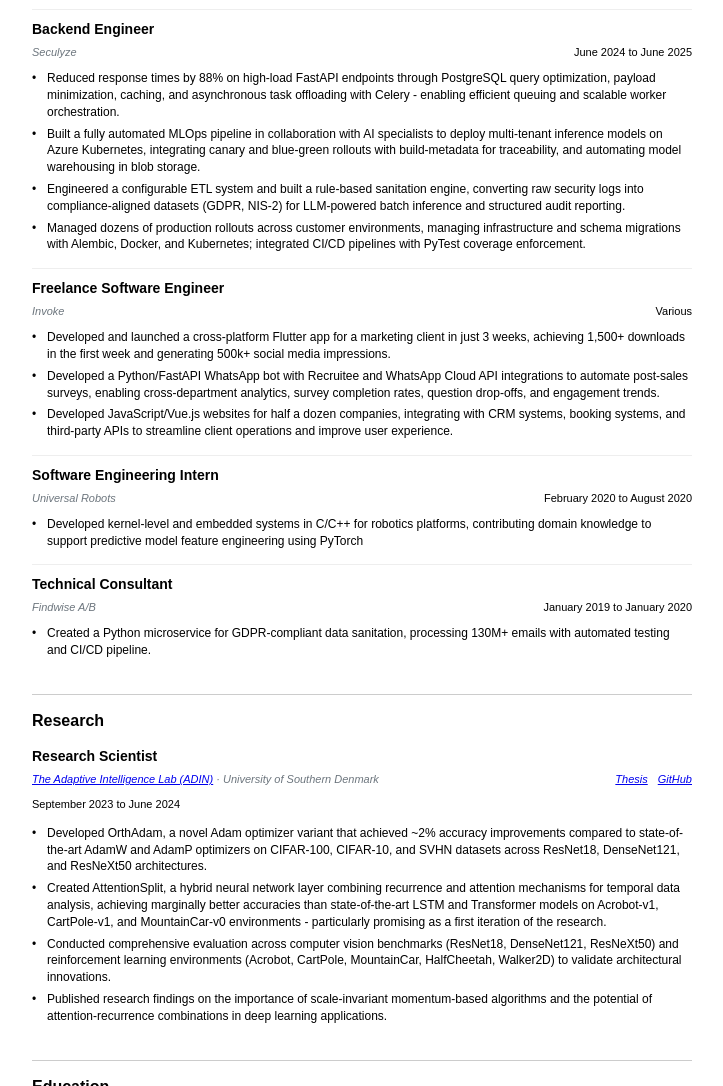
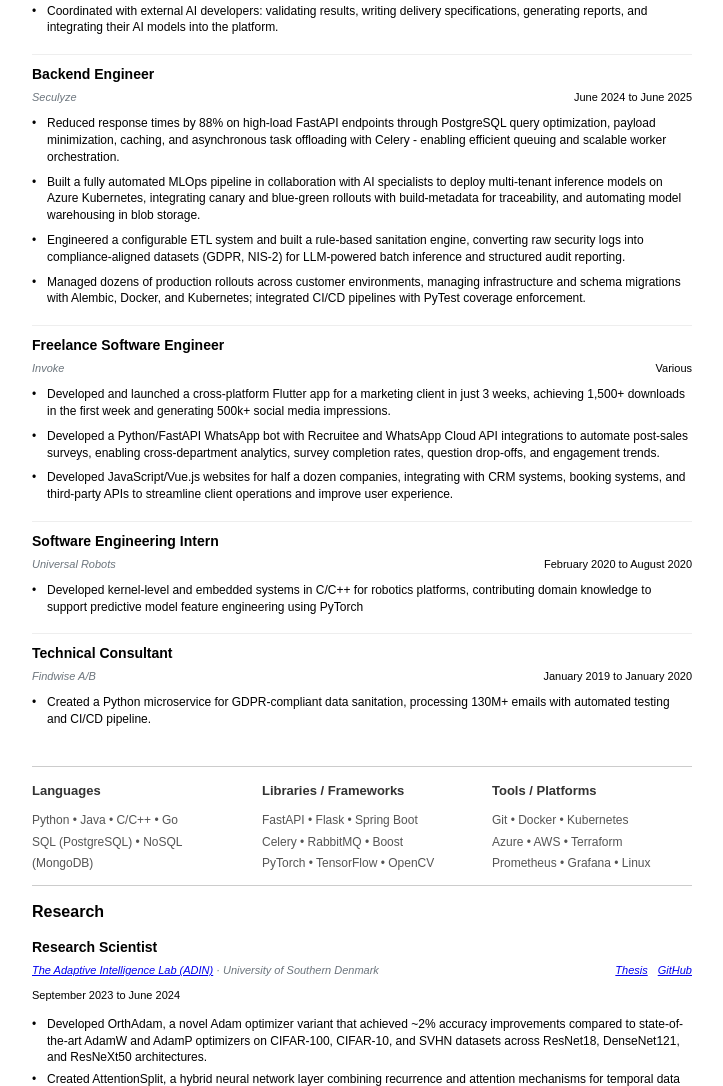
Before and after one commit to frederikgramkortegaard/frederikgramkortegaard.github.io, a plain HTML site: page index.html in a window 1280 px wide. Shown: the part 1195-2281 px from the top of the page, without its empty margins (278-1001 px from the left). Drawn offline with Linux system fonts and the light colour scheme.

Commit message:
skills section

```diff
--- a/index.html
+++ b/index.html
@@ -174,7 +174,7 @@ body {
 }
 
 .project li {
-    margin-bottom: 5px;
+    margin-bottom: 8px;
     font-size: 12px;
     position: relative;
     padding-left: 15px;
@@ -284,7 +284,7 @@ body {
         }
 
         .experience-item li {
-            margin-bottom: 5px;
+            margin-bottom: 8px;
             font-size: 12px;
             position: relative;
             padding-left: 15px;
@@ -394,6 +394,30 @@ body {
             font-size: 12px;
         }
 
+        /* Skills section */
+        .skills-grid {
+            display: grid;
+            grid-template-columns: repeat(3, 1fr);
+            gap: 30px;
+        }
+
+        .skill-category {
+            flex: 1;
+        }
+
+        .skill-category h3 {
+            font-size: 13px;
+            font-weight: bold;
+            margin-bottom: 10px;
+            color: #333;
+        }
+
+        .skill-items {
+            font-size: 12px;
+            line-height: 1.8;
+            color: #555;
+        }
+
 /* Responsive design */
 @media (max-width: 768px) {
     .container {
@@ -409,6 +433,11 @@ body {
         flex-direction: column;
         align-items: center;
         text-align: center;
+    }
+
+    .skills-grid {
+        grid-template-columns: 1fr;
+        gap: 20px;
     }
 
     .nav {
@@ -568,6 +597,36 @@ body {
                         </div>
                     </section>
 
+                    <section id="skills" class="section">
+                        <div class="skills-grid">
+                            <div class="skill-category">
+                                <h3>Languages</h3>
+                                <div class="skill-items">
+                                    Python • Java • C/C++ • Go<br>
+                                    SQL (PostgreSQL) • NoSQL (MongoDB)
+                                </div>
+                            </div>
+
+                            <div class="skill-category">
+                                <h3>Libraries / Frameworks</h3>
+                                <div class="skill-items">
+                                    FastAPI • Flask • Spring Boot<br>
+                                    Celery • RabbitMQ • Boost<br>
+                                    PyTorch • TensorFlow • OpenCV
+                                </div>
+                            </div>
+
+                            <div class="skill-category">
+                                <h3>Tools / Platforms</h3>
+                                <div class="skill-items">
+                                    Git • Docker • Kubernetes<br>
+                                    Azure • AWS • Terraform<br>
+                                    Prometheus • Grafana • Linux
+                                </div>
+                            </div>
+                        </div>
+                    </section>
+
                     <section id="research" class="section">
                         <h2>Research</h2>
 
```
